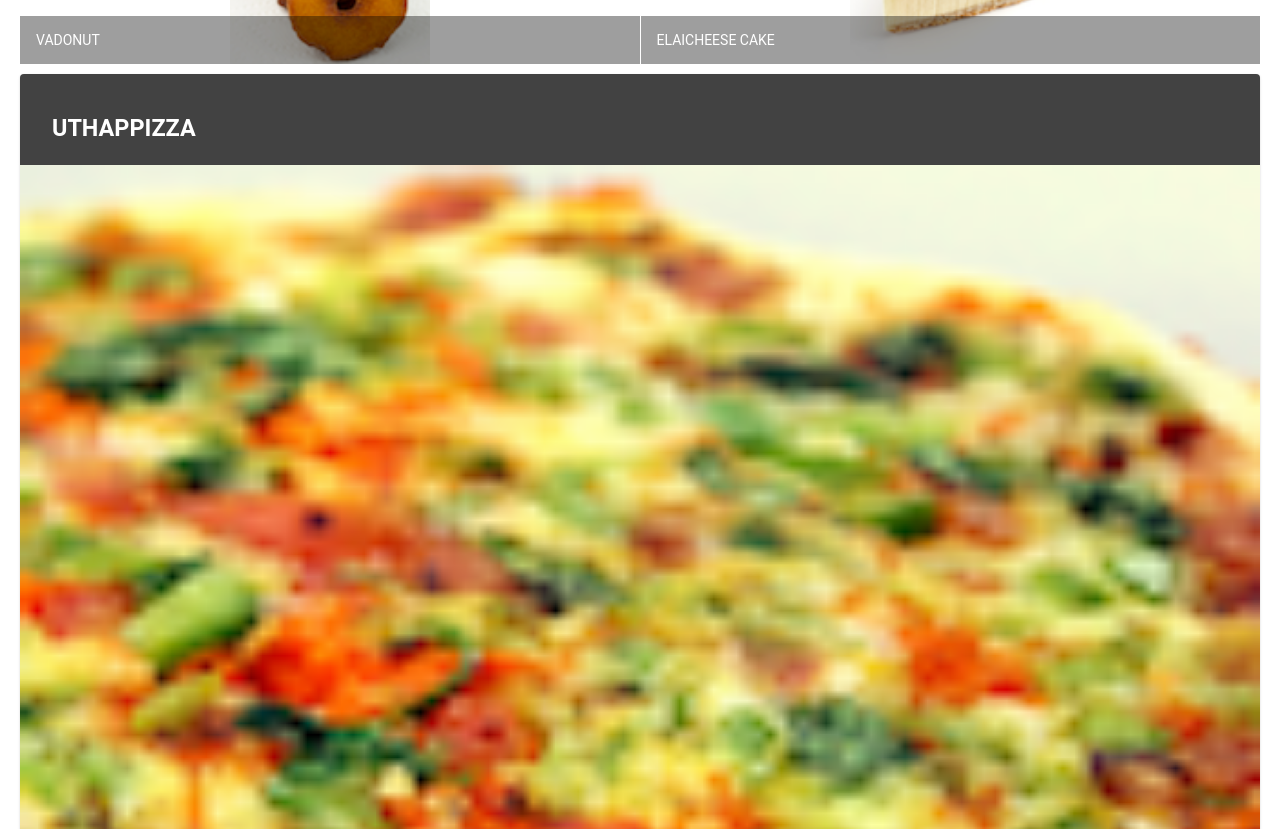
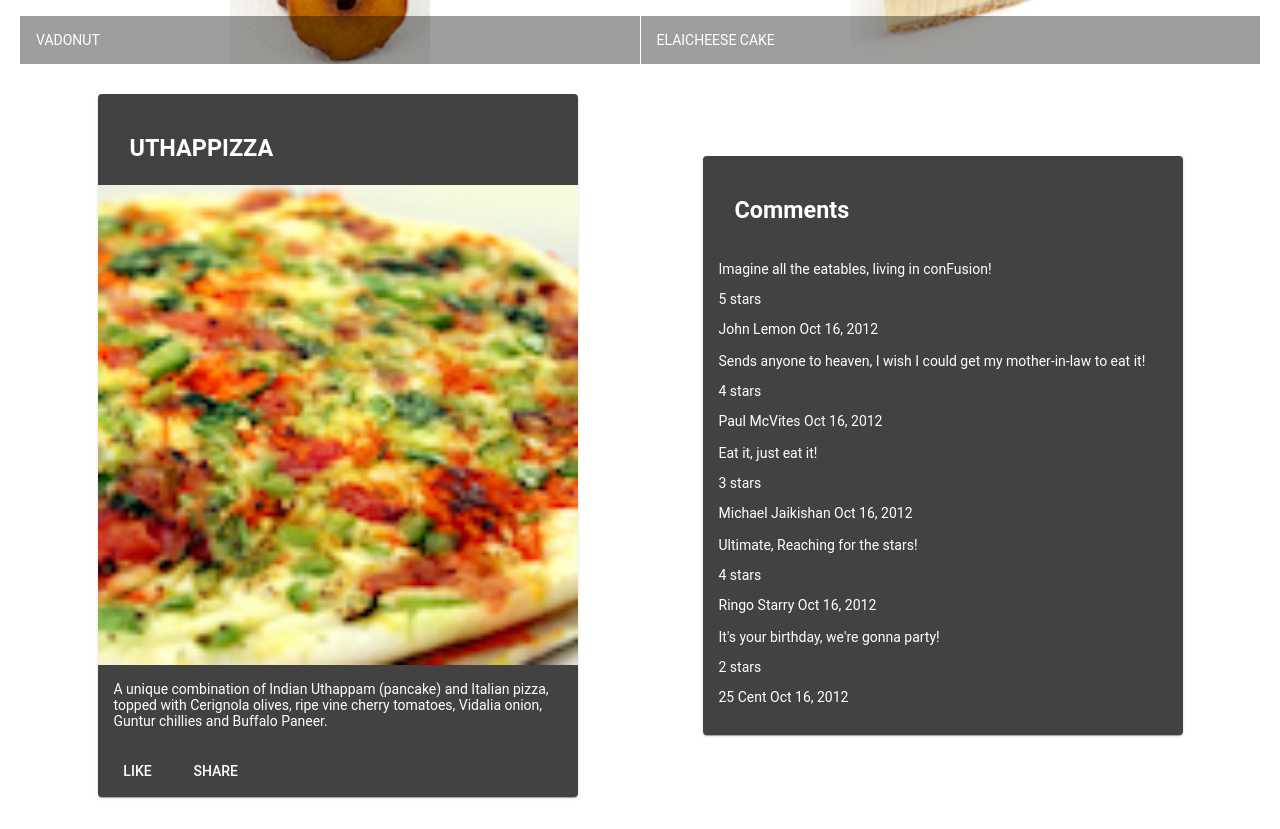
Before and after one commit to souaitakwa/trainingC, an Angular app: page / in a window 1280 px wide. Shown: the part 500-1329 px from the top of the page. Built offline with nearby package versions, Linux system fonts and the light colour scheme.

Commit message:
final dish details

```diff
--- a/src/app/dishdetail/dishdetail.component.html
+++ b/src/app/dishdetail/dishdetail.component.html
@@ -1,22 +1,61 @@
+<div class="container"
+    fxLayout="row"
+    fxLayout.sm="column"
+    fxLayout.xs="column"
+    fxLayoutAlign.gt-md="space-around center"
+    fxLayoutGap="10px"
+    fxLayoutGap.xs="0">
 
-<div fxFlex *ngIf="selectedDish">
+  <div fxFlex="40">
+
+    <div fxFlex *ngIf="dish">
+        <mat-card >
+          <mat-card-header>
+            <mat-card-title>
+              <h3>{{dish.name | uppercase}}</h3>
+            </mat-card-title>
+          </mat-card-header>
+          <img mat-card-image src={{dish.image}} alt={{dish.name}}>
+          <mat-card-content>
+            <p>{{dish.description}}</p>
+          </mat-card-content>
+
+         <mat-card-actions>
+              <button mat-button>LIKE</button>
+              <button mat-button>SHARE</button>
+            </mat-card-actions>
+        </mat-card>
+      </div>
+
+  </div>
+
+
+  <div fxFlex="40"  >
     <mat-card>
       <mat-card-header>
         <mat-card-title>
-          <h3>{{selectedDish.name | uppercase}}</h3>
+          <h3>Comments</h3>
         </mat-card-title>
-      </mat-card-header>
-      <img mat-card-image src={{selectedDish.image}} alt={{selectedDish.name}}>
-      <mat-card-content>
-        <p>{{selectedDish.description}}
-        </p>
+      </mat-card-header >
+      <mat-card-content *ngFor="let  Comment of dish.comments" >
+        <div  *ngIf="Commentss">
+        <p>{{Comment.comment}}</p>
+        <p>{{Comment.rating}} stars</p>
+         <p>{{Comment.author}}    {{ Commentss.date | date:'mediumDate'}} </p>
+        </div>
       </mat-card-content>
-      <mat-card-actions>
-        <button mat-button>LIKE</button>
-        <button mat-button>SHARE</button>
-      </mat-card-actions>
+
     </mat-card>
   </div>
 
 
-  <p>dishdetail works!</p>
+<!--
+  <div fxFlex="40"*ngFor="let Commentss of comments > -->
+
+
+
+
+
+
+
+</div>
--- a/src/app/dishdetail/dishdetail.component.ts
+++ b/src/app/dishdetail/dishdetail.component.ts
@@ -1,4 +1,52 @@
 import { Component, OnInit } from '@angular/core';
+
+
+
+
+
+const DISH = {
+  id: '0',
+  name: 'Uthappizza',
+  image: '/assets/images/uthappizza.png',
+  category: 'mains',
+  featured: true,
+  label: 'Hot',
+  price: '4.99',
+  // tslint:disable-next-line:max-line-length
+  description: 'A unique combination of Indian Uthappam (pancake) and Italian pizza, topped with Cerignola olives, ripe vine cherry tomatoes, Vidalia onion, Guntur chillies and Buffalo Paneer.',
+  comments: [
+       {
+           rating: 5,
+           comment: 'Imagine all the eatables, living in conFusion!',
+           author: 'John Lemon',
+           date: '2012-10-16T17:57:28.556094Z'
+       },
+       {
+           rating: 4,
+           comment: 'Sends anyone to heaven, I wish I could get my mother-in-law to eat it!',
+           author: 'Paul McVites',
+           date: '2014-09-05T17:57:28.556094Z'
+       },
+       {
+           rating: 3,
+           comment: 'Eat it, just eat it!',
+           author: 'Michael Jaikishan',
+           date: '2015-02-13T17:57:28.556094Z'
+       },
+       {
+           rating: 4,
+           comment: 'Ultimate, Reaching for the stars!',
+           author: 'Ringo Starry',
+           date: '2013-12-02T17:57:28.556094Z'
+       },
+       {
+           rating: 2,
+           comment: 'It\'s your birthday, we\'re gonna party!',
+           author: '25 Cent',
+           date: '2011-12-02T17:57:28.556094Z'
+       }
+   ]
+};
 
 @Component({
   selector: 'app-dishdetail',
@@ -6,6 +54,14 @@
   styleUrls: ['./dishdetail.component.scss']
 })
 export class DishdetailComponent implements OnInit {
+  dish = DISH;
+  Commentss=DISH.comments[0];
+  comm=DISH.comments[Comment.length];
+
+
+
+
+
 
   constructor() { }
 
--- a/src/app/menu/menu.component.html
+++ b/src/app/menu/menu.component.html
@@ -28,7 +28,7 @@
           </mat-grid-list>
 
         </div>
-
+<!--
 
         <div fxFlex *ngIf="selectedDish">
           <mat-card>
@@ -48,7 +48,7 @@
             </mat-card-actions>
           </mat-card>
         </div>
-
+-->
 
 <app-dishdetail></app-dishdetail>
 
```
